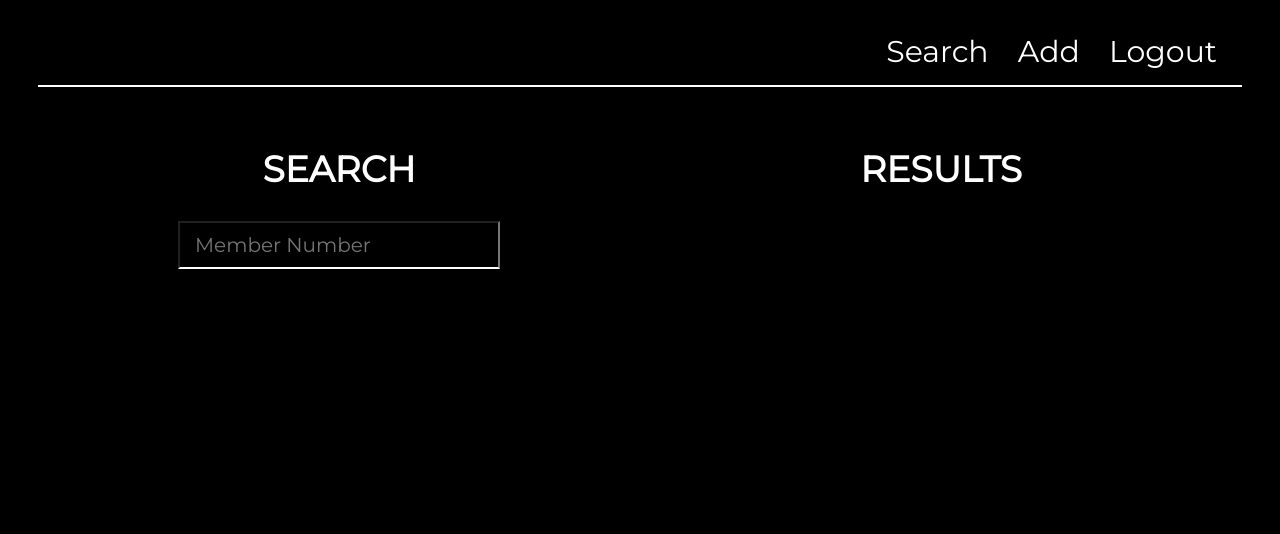
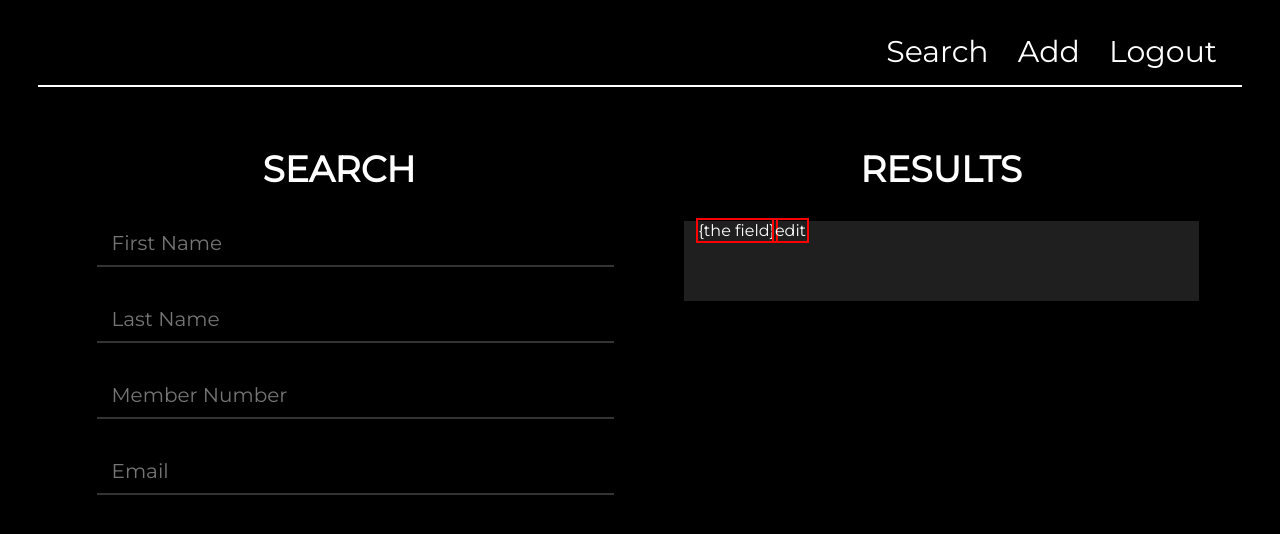
Before and after one commit to unitedideas/memberomra, a Django app: page /search in a window 1280 px wide. Shown: the top 534 px of the page. Run offline with Django 3.2, Linux system fonts and the light colour scheme; the visitor is signed in with stand-in values (Sample User, id 1); some libraries are stand-ins or nearby versions.

Commit message:
updating the search template

```diff
--- a/members/templates/members/search.html
+++ b/members/templates/members/search.html
@@ -15,15 +15,34 @@
 {% block body %}
     <div id="main_container" class="tran_in">
         <div id="left_half_container" class="tran_in left_half_container container">
-            <h2 class="page_title container">SEARCH</h2>
-            <div>
-{#                <div id="first_name_search">first name</div>#}
-{#                <div id="lasst_name_search">last name</div>#}
-                <input id="member_number_search" class="search_field" placeholder="Member Number">
+            <h2 class="page_title">SEARCH</h2>
+            <div class="search-form">
+                <form>
+                    <div class="form-group">
+                        <input type="text" name="firstname" placeholder="First Name">
+                    </div>
+                    <div class="form-group">
+                        <input type="text" name="lastname" placeholder="Last Name">
+                    </div>
+                    <div class="form-group">
+                        <input type="text" name="membernumber" placeholder="Member Number">
+                    </div>
+                    <div class="form-group">
+                        <input type="text" name="email" placeholder="Email">
+                    </div>
+                </form>
             </div>
         </div>
         <div id="right_half_container" class="tran_in right_half_container">
             <h2 class="page_title">RESULTS</h2>
+            <div class="result_block">
+                {#for member in member search results#}
+                <div class="result_group">
+                    {# for item in list to display #}
+                    <div class="member_data_left ref">{the field}</div>
+                    <div class="edit_del_right ref">edit</div>
+                </div>
+            </div>
         </div>
     </div>
 {% endblock %}
--- a/static/memberomra/css/base.css
+++ b/static/memberomra/css/base.css
@@ -141,6 +141,7 @@
     width: 50%;
     float: right;
     margin-bottom: 3px;
+    text-align: center;
 }
 
 .left_half_container {
@@ -149,17 +150,97 @@
     margin-bottom: 3px;
 }
 
-.search_field {
-    display: inline-block;
-    width: 50%;
+/*depricated*/
+/*.search_field {*/
+/*display: inline-block;*/
+/*width: 50%;*/
+/*text-align: left;*/
+/*height: 42px;*/
+/*max-width: 500px;*/
+/*font-size: 20px;*/
+/*font-family: Montserrat, sans-serif;*/
+/*padding-left: 15px;*/
+/*color: #FFFFFF;*/
+/*font-weight: 100;*/
+/*border:;*/
+/*border-bottom: 2px solid #FFFFFF;*/
+/*background-color: #000000;*/
+/*}*/
+
+.search-form input[type=text], select {
+    border: none;
+    border-bottom: 2px solid rgb(51, 51, 51);
+    background-color: inherit;
+    display: block;
+    width: 100%;
     text-align: left;
     height: 42px;
     max-width: 500px;
     font-size: 20px;
     font-family: Montserrat, sans-serif;
     padding-left: 15px;
-    color: #000000;
+    color: #FFFFFF;
     font-weight: 100;
-    border-bottom: 2px solid #FFFFFF;
-    background-color: #000000;
+
 }
+
+.search-form {
+    width: 100%;
+    max-width: 500px;
+    display: inline-block;
+    height: 42px;
+    padding-left: 15px;
+}
+
+
+.search-form input[type=text]:focus, select:focus {
+    outline: none;
+    color: #FFFFFF;
+    text-align: left;
+    height: 42px;
+    max-width: 500px;
+    font-size: 20px;
+    font-family: Montserrat, sans-serif;
+    padding-left: 15px;
+    font-weight: 400;
+    border-bottom-color: #FFFFFF;
+}
+
+.form-group {
+    text-align: center;
+    margin-bottom: 30px;
+}
+
+.selected_page {
+    color: rgb(255, 50, 50)
+}
+
+.result-form {
+    width: 100%;
+    max-width: 500px;
+    display: inline-block;
+    height: 42px;
+    padding-left: 15px;
+}
+
+.result_block {
+    width: 100%;
+    max-width: 500px;
+    display: inline-block;
+    height: 80px;
+    padding-left: 15px;
+    background-color: rgb(31, 31, 31);
+}
+
+.result_group {
+    display: flex;
+    margin-bottom: 30px;
+}
+
+member_data_left {
+
+}
+
+edit_del_right {
+
+}
```
